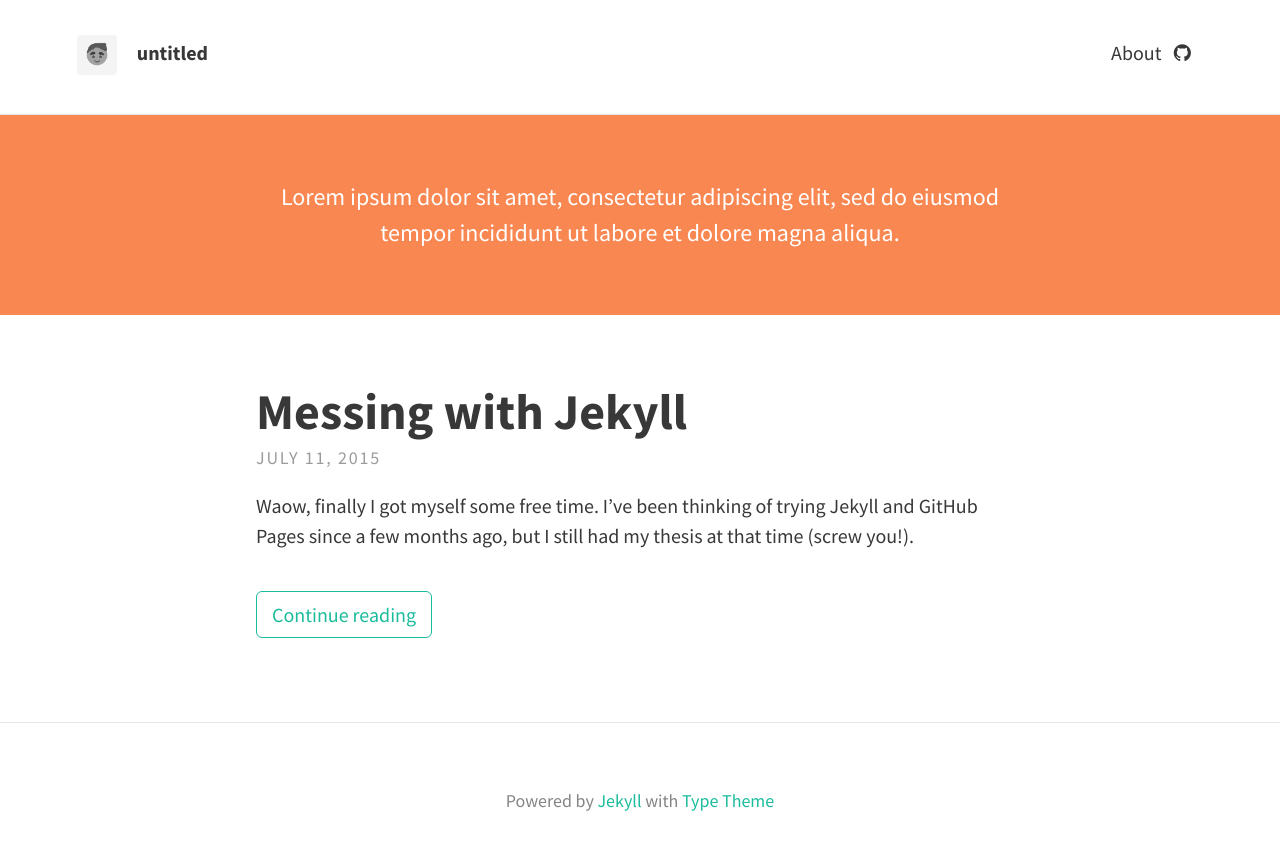
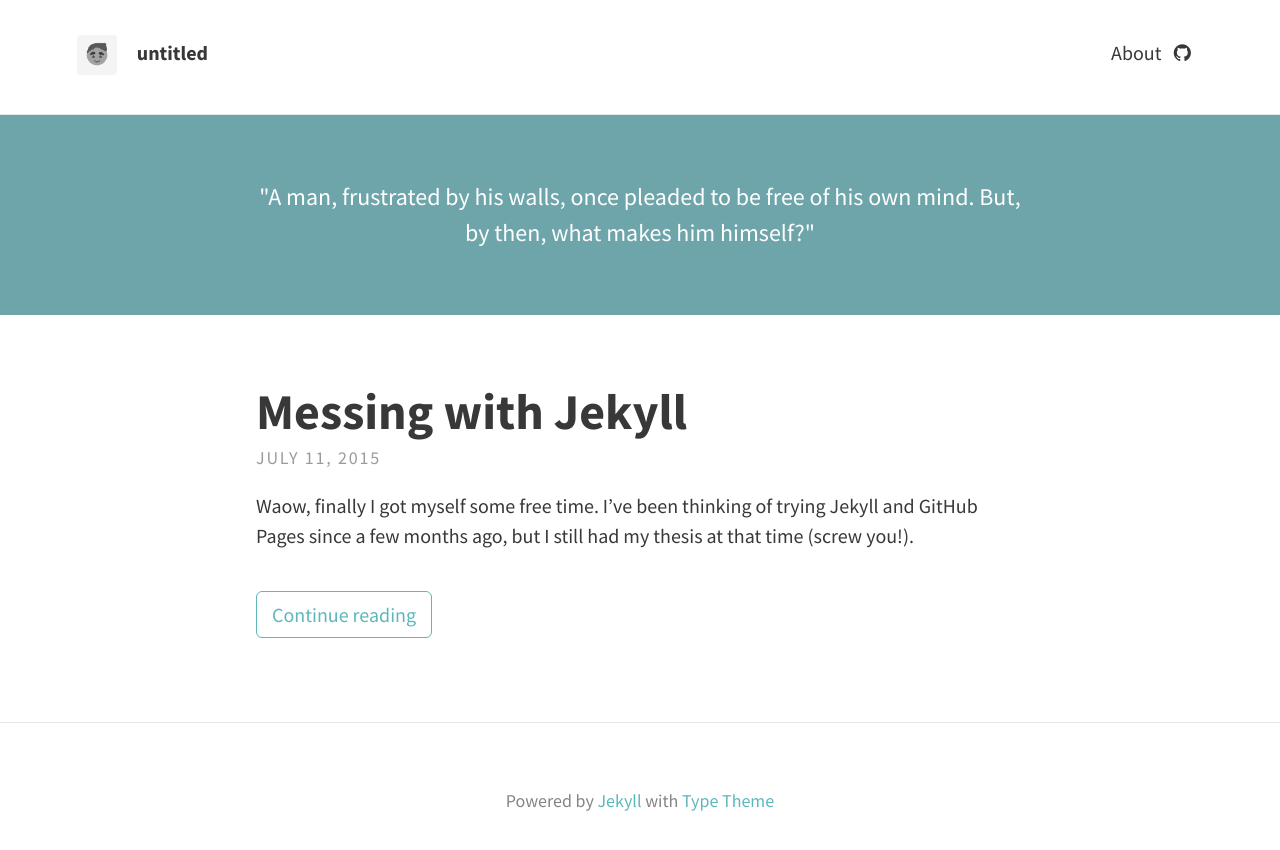
Before and after one commit to sharonrh/sharonrh.github.io, a Jekyll site: the page built from index.html, in a window 1280 px wide. Shown: the top 850 px of the page. Built offline with Jekyll 4.4.1, drawn with Linux system fonts in a browser that asks for light colours; nearby versions of some CDN libraries; the list of posts is cut into pages by our own code.

Commit message:
bluish feel and totally unrelated header desc. still better than lorem ipsum

```diff
--- a/_config.yml
+++ b/_config.yml
@@ -12,7 +12,7 @@ theme:
 
   # Header and footer text
   header_text: >
-     <p>Lorem ipsum dolor sit amet, consectetur adipiscing elit, sed do eiusmod tempor incididunt ut labore et dolore magna aliqua.</p>
+     <p>"A man, frustrated by his walls, once pleaded to be free of his own mind. But, by then, what makes him himself?"</p>
 
   header_text_feature_image:
   footer_text: >
--- a/_sass/base/_variables.scss
+++ b/_sass/base/_variables.scss
@@ -15,7 +15,7 @@ $border-color: rgba(0, 0, 0, 0.1); // rgba recommended if using feature images
 
 // Typography colours
 $text-color: #383838;
-$link-color: #1ABC9C;
+$link-color: #5EB7BA;
 $selection-color: #D4D4D4; // visible when highlighting text
 
 // Header colours
@@ -26,5 +26,5 @@ $feature-image-text-color: #fff;
 $feature-image-size: cover; // options include "cover", "contain", "auto"
 
 // Header description box
-$header-desc-background-color: #F98752;
+$header-desc-background-color: #6EA5AA;
 $header-desc-text-color: #FFF;
```
